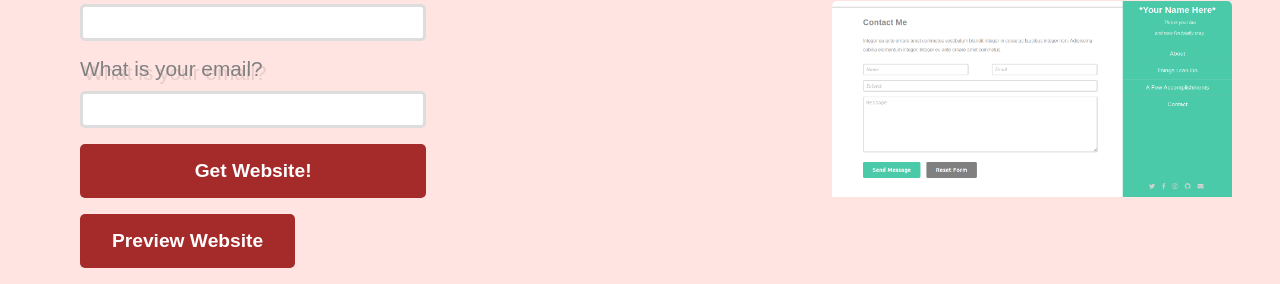
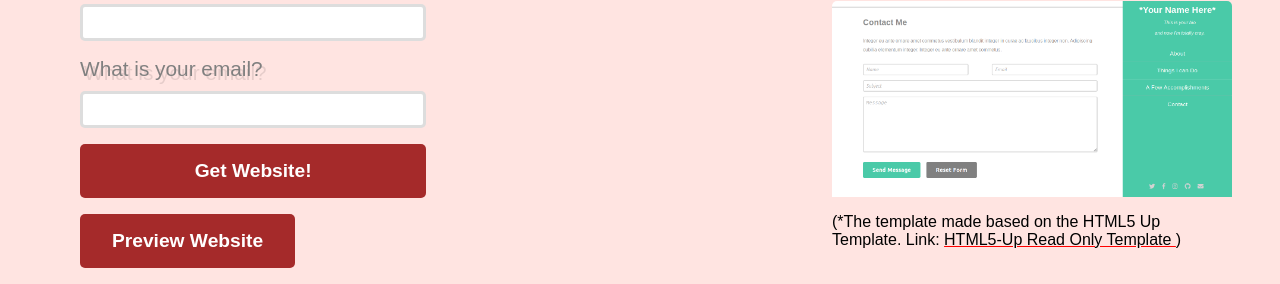
Before and after one commit to ginggk/hosting-custom-websites, a Django app: page / in a window 1280 px wide. Shown: the part 1211-1495 px from the top of the page. Run offline with Django 3.2, Linux system fonts and the light colour scheme.

Commit message:
put the reference link into the home page

```diff
--- a/app/static/style.css
+++ b/app/static/style.css
@@ -122,3 +122,13 @@ img {
     color: white;
 
 }
+
+/* .paragraph {
+    font-family: 'VT323', monospace;
+} */
+
+.reference-link {
+    text-decoration: underline red;
+    color: black;
+
+}
--- a/app/templates/index.html
+++ b/app/templates/index.html
@@ -9,6 +9,7 @@
     <title>Read Only | HTML5 UP-Flex</title>
     <link rel="stylesheet" href="https://use.fontawesome.com/releases/v5.8.1/css/all.css"
         integrity="sha384-50oBUHEmvpQ+1lW4y57PTFmhCaXp0ML5d60M1M7uH2+nqUivzIebhndOJK28anvf" crossorigin="anonymous">
+    <link rel="stylesheet" href="https://use.fontawesome.com/releases/v5.8.1/css/all.css" integrity="sha384-50oBUHEmvpQ+1lW4y57PTFmhCaXp0ML5d60M1M7uH2+nqUivzIebhndOJK28anvf" crossorigin="anonymous">
      <link rel="stylesheet" href="./style.css" />
     {% comment %} <style>
 
--- a/app/templates/information.html
+++ b/app/templates/information.html
@@ -19,6 +19,7 @@
     <div class="description-holder">
         <h1 class="description"> Your Personal Website Generator </h1>
     </div>
+
     <section class="whole-section">
         <section class="first-section">
             <div class="form-container">
@@ -92,8 +93,15 @@
             <img class="third-preview" src="{% static 'images/template-ex3.png' %}">
             <img class="fourth-preview" src="{% static 'images/template-example4.png' %}">
             <img class="fifth-preview" src="{% static 'images/template-example-5.png' %}">
+            <div class="paragraph-holder">
+                <p class="paragraph">(*The template made based on the HTML5 Up
+                <br>
+                Template. Link: <a class="reference-link" href="https://html5up.net/read-only"> HTML5-Up Read Only Template </a>)
+                </p>
+            </div>
         </section>
     </section>
+
 </body>
 
 </html>
--- a/app/templates/preview.html
+++ b/app/templates/preview.html
@@ -9,6 +9,7 @@
     <title>Read Only | HTML5 UP-Flex</title>
     <link rel="stylesheet" href="https://use.fontawesome.com/releases/v5.8.1/css/all.css"
         integrity="sha384-50oBUHEmvpQ+1lW4y57PTFmhCaXp0ML5d60M1M7uH2+nqUivzIebhndOJK28anvf" crossorigin="anonymous">
+    <link rel="stylesheet" href="https://use.fontawesome.com/releases/v5.8.1/css/all.css" integrity="sha384-50oBUHEmvpQ+1lW4y57PTFmhCaXp0ML5d60M1M7uH2+nqUivzIebhndOJK28anvf" crossorigin="anonymous">
     <style>
         {{ css }}
     </style>
@@ -16,6 +17,7 @@
 </head>
 
 <body>
+
     <div class="left-side">
         <img class="banner" src="{{ banner_picture }}">
         <div class=" content-holder">
--- a/website_maker/settings.py
+++ b/website_maker/settings.py
@@ -22,7 +22,7 @@ BASE_DIR = os.path.dirname(os.path.dirname(os.path.abspath(__file__)))
 SECRET_KEY = '%qic4ioc3t_i&h1(zax(aj#h_c+67dmu73ujp=1&@fzt@&tbo&'
 
 # SECURITY WARNING: don't run with debug turned on in production!
-DEBUG = False
+DEBUG = 'DEBUG' in os.environ
 
 ALLOWED_HOSTS = []
 
```
Also changed, not shown: app/static/images/ribbon.png (added), app/static/javaScript.js (added), 1 other file.
